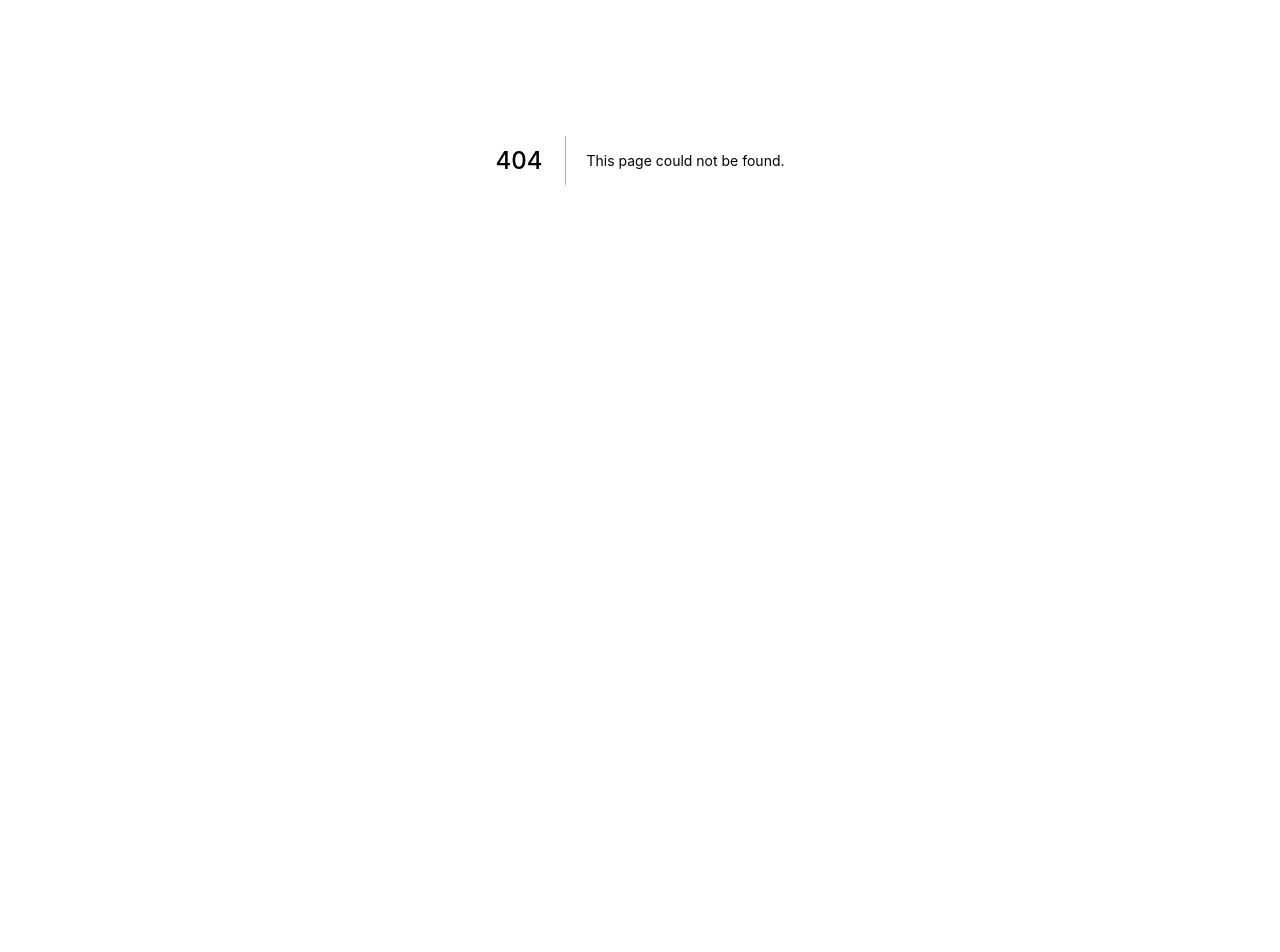
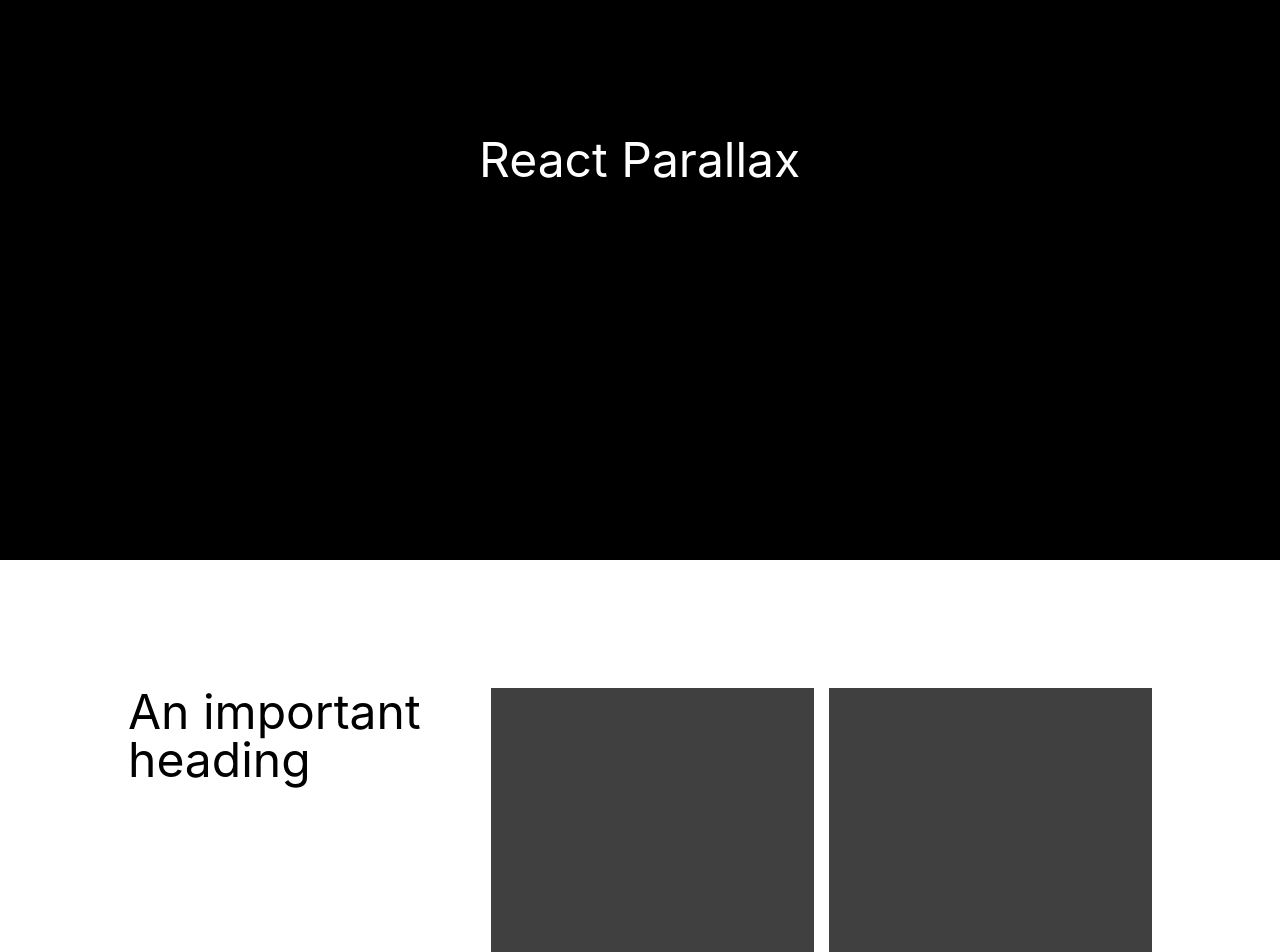
Before and after one commit to xhudec/react-animation-prototyping, a Next.js app: page /react-parallax in a window 1280 px wide. Before the commit this address had no page. Shown: the part 240-1192 px from the top of the page. Before the commit the page ends 800 px from the top, so only its background shows below. Built offline with nearby package versions, Linux system fonts and the light colour scheme.

Commit message:
feat: polishing & reorganize demos

```diff
--- a/pages/_app.tsx
+++ b/pages/_app.tsx
@@ -2,7 +2,9 @@ import { AppProps } from 'next/app'
 
 import '@styles/global.css'
 
-function MyApp({ Component, pageProps }: AppProps) {
-  return <Component {...pageProps}></Component>
+// eslint-disable-next-line @typescript-eslint/naming-convention
+const MyApp = ({ Component, pageProps }: AppProps) => {
+  return <Component {...pageProps} />
 }
+
 export default MyApp
--- a/pages/_document.tsx
+++ b/pages/_document.tsx
@@ -1,16 +1,17 @@
-import Document, { Head, Html, Main, NextScript } from 'next/document'
+import Document, { DocumentContext, Head, Html, Main, NextScript } from 'next/document'
 import { ServerStyleSheet } from 'styled-components'
 
 import env from '@config/env'
 
 export default class MyDocument extends Document {
-  static async getInitialProps(ctx) {
+  static async getInitialProps(ctx: DocumentContext) {
     const sheet = new ServerStyleSheet()
     const originalRenderPage = ctx.renderPage
 
     try {
       ctx.renderPage = () =>
         originalRenderPage({
+          // eslint-disable-next-line @typescript-eslint/naming-convention
           enhanceApp: (App) => (props) => sheet.collectStyles(<App {...props} />),
         })
 
--- /dev/null
+++ b/pages/react-parallax.tsx
@@ -0,0 +1,3 @@
+import ReactParallaxPage from '@pages/react-parallax'
+
+export default ReactParallaxPage
--- /dev/null
+++ b/src/components/styled.ts
@@ -0,0 +1,88 @@
+import styled from 'styled-components'
+
+const PageContainer = styled.div`
+  min-height: 100%;
+`
+
+const PageContent = styled.main`
+  min-height: 100%;
+  scroll-snap-type: y mandatory;
+`
+
+const SectionBlock = styled.section`
+  min-height: 100vh;
+
+  scroll-snap-align: start;
+`
+
+const BannerSection = styled(SectionBlock)`
+  display: grid;
+  place-items: center;
+  color: hsl(0, 0%, 100%);
+  background-color: hsl(0, 0%, 0%);
+`
+
+const BannerContainer = styled.div`
+  height: 50px;
+  width: fit-content;
+`
+
+const Heading1 = styled.h1`
+  font-size: 3rem;
+`
+
+const DemoSection = styled(SectionBlock)`
+  margin: 128px 10%;
+  display: grid;
+  grid-template-columns: 1fr 2fr;
+  grid-gap: 32px;
+  place-content: center;
+`
+
+const DemoColumns = styled.div`
+  display: flex;
+  gap: 16px;
+`
+
+const FirstColumn = styled(DemoColumns)`
+  flex: 1;
+  flex-direction: column;
+`
+
+const SecondColumn = styled(DemoColumns)`
+  flex: 1;
+  flex-direction: column;
+`
+
+const ParallaxContainer = styled.div`
+  min-height: 50%;
+  width: 100%;
+`
+
+const Box = styled.div`
+  min-height: 300px;
+  width: 100%;
+
+  background-color: hsl(0, 0%, 25%);
+`
+
+const Heading2 = styled.h2`
+  font-size: 3rem;
+  place-self: center;
+`
+
+export {
+  PageContainer,
+  PageContent,
+  SectionBlock,
+  BannerSection,
+  BannerContainer,
+  Heading1,
+  DemoSection,
+  Heading2,
+  DemoColumns,
+  FirstColumn,
+  SecondColumn,
+  Box,
+  ParallaxContainer,
+}
--- /dev/null
+++ b/src/pages/react-parallax/index.tsx
@@ -0,0 +1,70 @@
+import Head from 'next/head'
+import { FC } from 'react'
+import { Parallax, ParallaxProvider } from 'react-scroll-parallax'
+
+import {
+  Heading1,
+  PageContainer,
+  PageContent,
+  BannerSection,
+  DemoSection,
+  Heading2,
+  DemoColumns,
+  FirstColumn,
+  SecondColumn,
+  Box,
+  ParallaxContainer,
+} from '@components/styled'
+
+const HomePage: FC = () => {
+  return (
+    <PageContainer>
+      <Head>
+        <title>React Parallax | React Animations Prototyping</title>
+        <meta name="description" content="Generated by create next app" />
+        <link rel="icon" href="/favicon.ico" />
+      </Head>
+
+      <PageContent>
+        <BannerSection>
+          <ParallaxProvider>
+            <Parallax y={[-250, 250]}>
+              <Heading1>React Parallax</Heading1>
+            </Parallax>
+          </ParallaxProvider>
+        </BannerSection>
+
+        <DemoSection>
+          <ParallaxProvider>
+            <Parallax y={['-100px', '800px']}>
+              <Heading2>An important heading</Heading2>
+            </Parallax>
+            <DemoColumns>
+              <ParallaxContainer>
+                <Parallax y={[100, -200]}>
+                  <FirstColumn>
+                    <Box />
+                    <Box />
+                    <Box />
+                  </FirstColumn>
+                </Parallax>
+              </ParallaxContainer>
+              <ParallaxContainer>
+                <Parallax y={[50, -50]}>
+                  <SecondColumn>
+                    <Box />
+                    <Box />
+                    <Box />
+                  </SecondColumn>
+                </Parallax>
+              </ParallaxContainer>
+            </DemoColumns>
+          </ParallaxProvider>
+        </DemoSection>
+        <DemoSection />
+      </PageContent>
+    </PageContainer>
+  )
+}
+
+export default HomePage
--- a/src/styles/global.css
+++ b/src/styles/global.css
@@ -126,6 +126,8 @@ table {
 }
 
 body {
+  margin: 0;
+  padding: 0;
   display: block;
   line-height: 1;
   font-family: -apple-system, BlinkMacSystemFont, 'Segoe UI', 'Roboto', 'Oxygen', 'Ubuntu',
@@ -138,6 +140,10 @@ code {
   font-family: source-code-pro, Menlo, Monaco, Consolas, 'Courier New', monospace;
 }
 
+body, html {
+  height: 100%;
+}
+
 *,
 *::before,
 *::after {
@@ -146,4 +152,5 @@ code {
 
 #__next {
   isolation: isolate;
+  height: 100%;
 }
```
Also changed, not shown: src/components/my-button/index.tsx (deleted, +0 -12 lines), src/components/my-button/styled.ts (deleted, +0 -7 lines), src/styles/theme.ts (added, +15 -0 lines), .eslintrc.js, .stylelintrc.js, 2 other files (tests, documents, lock files or other folders).
